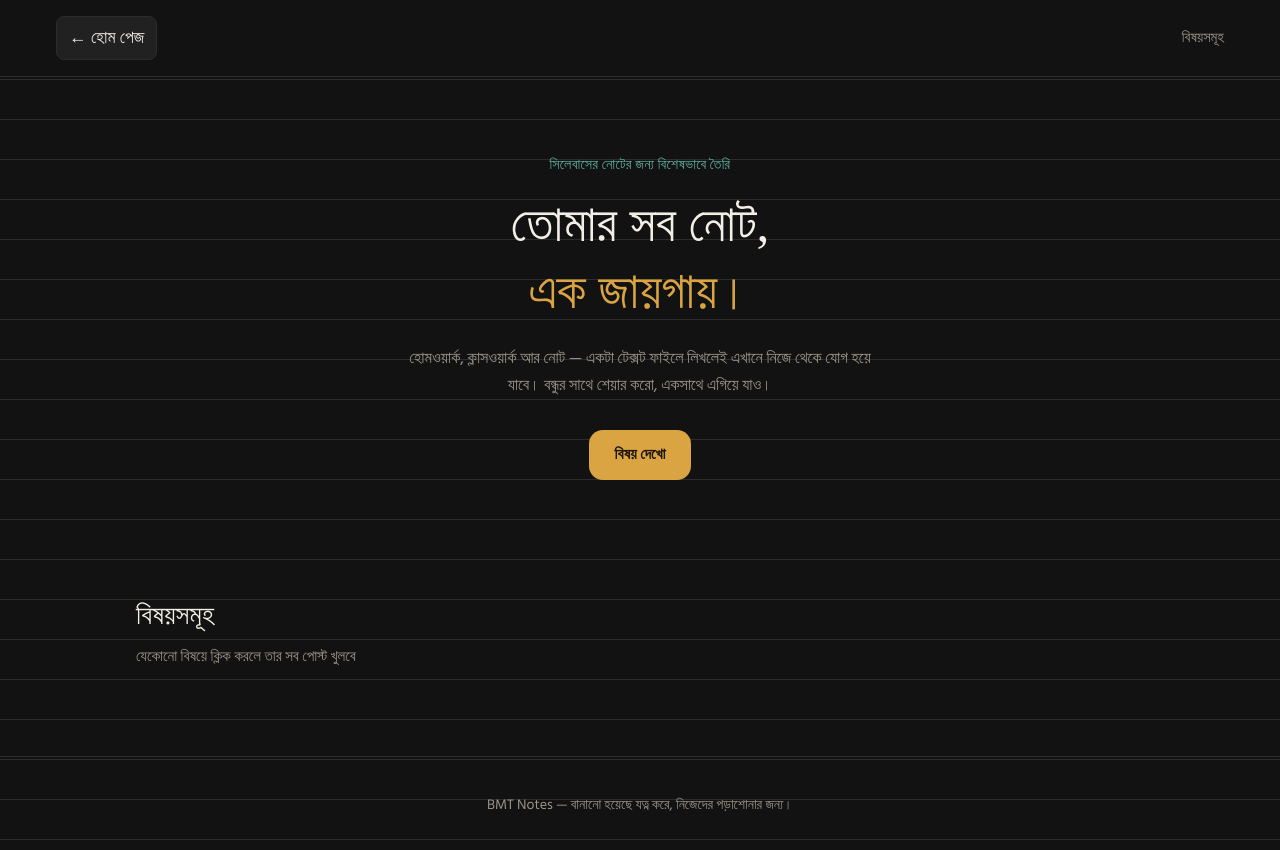
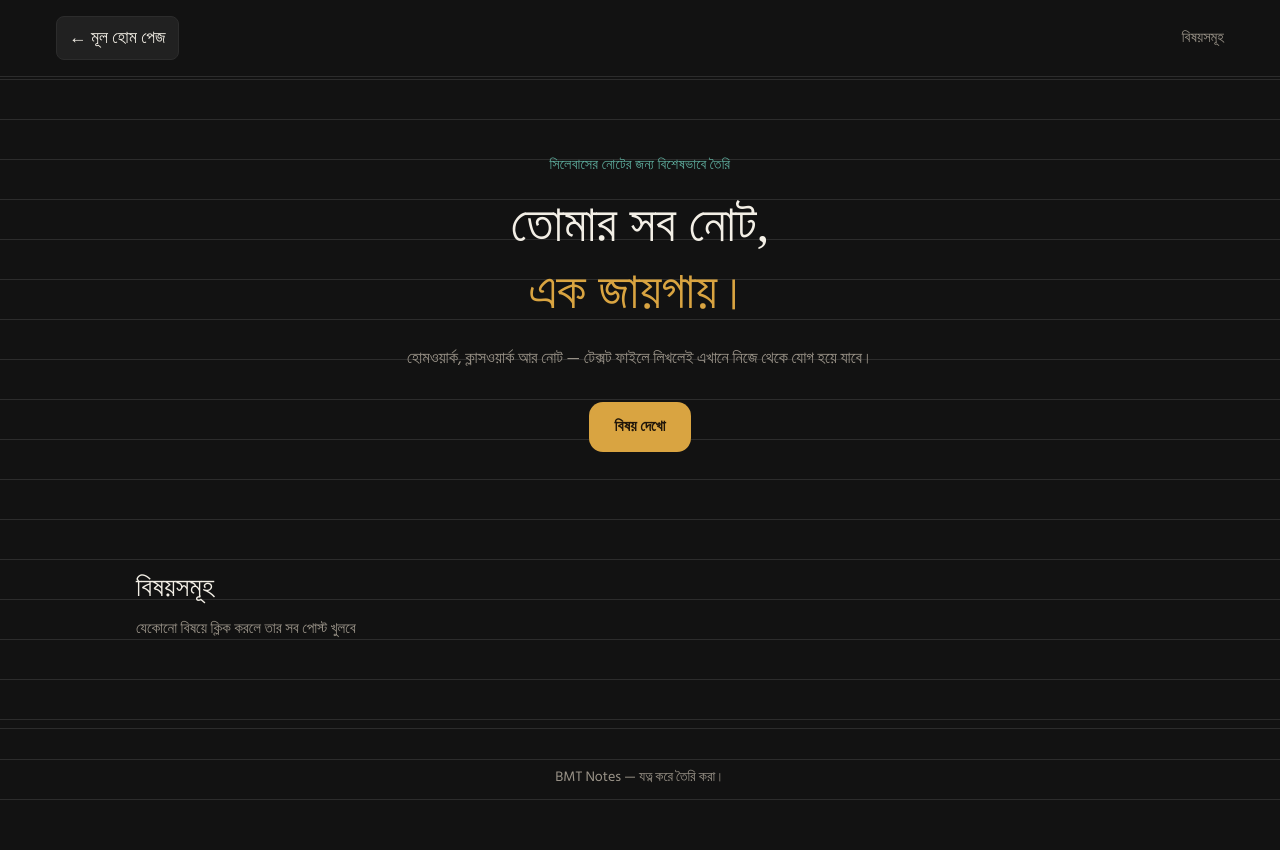
Before and after one commit to uuhjeike/BMT-Notes, a plain HTML site: page index.html in a window 1280 px wide. Drawn offline with Linux system fonts and the light colour scheme; a web font is replaced by a local one.

Commit message:
Update Bengali text for clarity and conciseness

```diff
--- a/index.html
+++ b/index.html
@@ -4,7 +4,7 @@
 <meta charset="UTF-8">
 <meta name="viewport" content="width=device-width, initial-scale=1.0">
 <title>BMT Notes — হোমওয়ার্ক, ক্লাসওয়ার্ক ও নোট</title>
-<meta name="description" content="BMT Notes — সিলেবাসের সব বিষয়ের হোমওয়ার্ক, ক্লাসওয়ার্ক ও নোট একসাথে, বন্ধুদের সাথে শেয়ার করার জন্য।">
+<meta name="description" content="BMT Notes — সিলেবাসের সব বিষয়ের হোমওয়ার্ক, ক্লাসওয়ার্ক ও নোট একসাথে।">
 <link rel="preconnect" href="https://fonts.googleapis.com">
 <link rel="preconnect" href="https://fonts.gstatic.com" crossorigin>
 <link href="https://fonts.googleapis.com/css2?family=Tiro+Bangla&family=Hind+Siliguri:wght@400;500;600;700&display=swap" rel="stylesheet">
@@ -14,7 +14,7 @@
 
 <!-- ===== NAV ===== -->
 <nav class="nav">
-  <a href="https://uuhjeike.github.io/BMT/" class="brand">← হোম পেজ</a>
+  <a href="https://uuhjeike.github.io/BMT/" class="brand">← মূল হোম পেজ</a>
   <div class="nav-links">
     <a href="#subjects">বিষয়সমূহ</a>
   </div>
@@ -24,7 +24,7 @@
 <header class="hero" id="top">
   <p class="hero-kicker">সিলেবাসের নোটের জন্য বিশেষভাবে তৈরি</p>
   <h1>তোমার সব নোট,<br><span>এক জায়গায়।</span></h1>
-  <p class="hero-sub">হোমওয়ার্ক, ক্লাসওয়ার্ক আর নোট — একটা টেক্সট ফাইলে লিখলেই এখানে নিজে থেকে যোগ হয়ে যাবে। বন্ধুর সাথে শেয়ার করো, একসাথে এগিয়ে যাও।</p>
+  <p class="hero-sub">হোমওয়ার্ক, ক্লাসওয়ার্ক আর নোট — টেক্সট ফাইলে লিখলেই এখানে নিজে থেকে যোগ হয়ে যাবে।</p>
   <div class="hero-actions">
     <a href="#subjects" class="btn btn-primary">বিষয় দেখো</a>
   </div>
@@ -42,7 +42,7 @@
 </main>
 
 <footer class="footer">
-  <p>BMT Notes — বানানো হয়েছে যত্ন করে, নিজেদের পড়াশোনার জন্য।</p>
+  <p>BMT Notes — যত্ন করে তৈরি করা।</p>
 </footer>
 
 <!-- ===== FEED PANEL ===== -->
@@ -53,7 +53,7 @@
       <p class="panel-kicker" id="panelKicker">বিষয়</p>
       <h2 id="panelTitle">—</h2>
       <div class="panel-posts" id="panelPosts"></div>
-      <p class="panel-empty" id="panelEmpty" hidden>এখনো কোনো পোস্ট নেই। প্রথম হোমওয়ার্কটা এখানেই যোগ হবে।</p>
+      <p class="panel-empty" id="panelEmpty" hidden>এখনো কোনো পোস্ট নেই।</p>
     </div>
   </div>
 </div>
```
